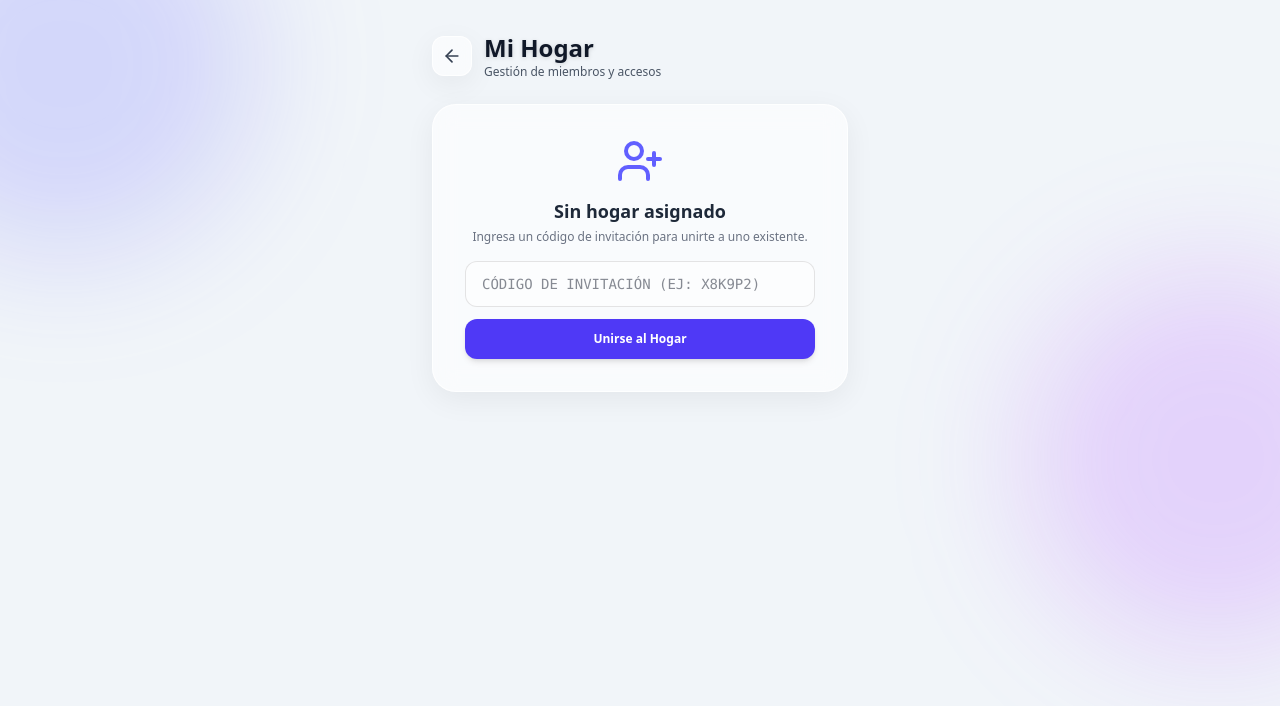
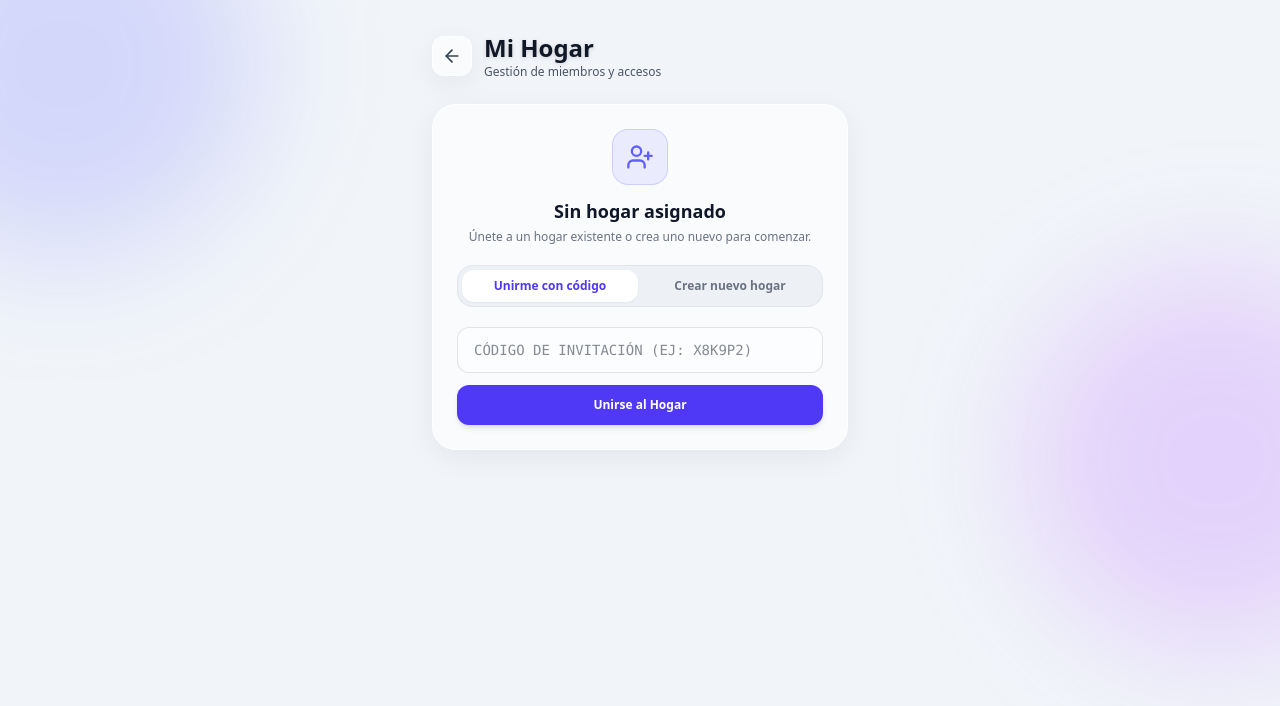
Before and after one commit to ronmardi/despensa, a Next.js app: page /household in a window 1280 px wide. Shown: the top 706 px of the page. Built offline with nearby package versions, Linux system fonts and the light colour scheme; no server answers.

Commit message:
fix: household id

```diff
--- a/src/app/(dashboard)/household/page.tsx
+++ b/src/app/(dashboard)/household/page.tsx
@@ -3,7 +3,7 @@
 import { useState, useEffect, useCallback } from 'react'
 import { createClient } from '@/lib/supabase/client'
 import Link from 'next/link'
-import { ArrowLeft, Users, Copy, Check, QrCode, UserPlus, Loader2, Share2, Pencil, X, User, Shield, UserMinus, RefreshCw, LogOut } from 'lucide-react'
+import { ArrowLeft, Users, Copy, Check, QrCode, UserPlus, Loader2, Share2, Pencil, X, User, Shield, UserMinus, RefreshCw, LogOut, PlusCircle } from 'lucide-react'
 import { toast } from 'sonner'
 
 interface Household {
@@ -43,6 +43,11 @@ export default function HouseholdPage() {
   const [joinCode, setJoinCode] = useState('')
   const [joining, setJoining] = useState(false)
   const [regenerating, setRegenerating] = useState(false)
+
+  // Estado para la vista sin hogar (Unirse vs Crear)
+  const [noHouseholdTab, setNoHouseholdTab] = useState<'join' | 'create'>('join')
+  const [newHogName, setNewHogName] = useState('')
+  const [creatingHog, setCreatingHog] = useState(false)
 
   const [isEditingName, setIsEditingName] = useState(false)
   const [newHouseholdName, setNewHouseholdName] = useState('')
@@ -354,6 +359,56 @@ export default function HouseholdPage() {
     setJoining(false)
   }
 
+  // Función para CREAR un nuevo hogar
+  const handleCreateHousehold = async (e: React.FormEvent) => {
+    e.preventDefault()
+    if (!newHogName.trim()) return
+
+    setCreatingHog(true)
+    const { data: { user } } = await supabase.auth.getUser()
+    if (!user) {
+      setCreatingHog(false)
+      return
+    }
+
+    const code = generateRandomCode()
+
+    const { data: newHh, error: hhErr } = await supabase
+      .from('households')
+      .insert({
+        name: newHogName.trim(),
+        invite_code: code,
+        created_by: user.id,
+        owner_id: user.id
+      })
+      .select()
+      .single()
+
+    if (hhErr || !newHh) {
+      toast.error('Error al crear el hogar', { description: hhErr?.message })
+      setCreatingHog(false)
+      return
+    }
+
+    await supabase.from('household_members').delete().eq('user_id', user.id)
+    const { error: memErr } = await supabase
+      .from('household_members')
+      .insert({
+        household_id: newHh.id,
+        user_id: user.id,
+        role: 'owner'
+      })
+
+    if (memErr) {
+      toast.error('Error al asignar propietario')
+    } else {
+      toast.success('¡Hogar creado con éxito!')
+      setNewHogName('')
+      loadHouseholdData()
+    }
+    setCreatingHog(false)
+  }
+
   const glass3dClass = "backdrop-blur-md bg-white/60 dark:bg-slate-900/60 border border-white/80 dark:border-slate-700/60 shadow-[0_8px_30px_rgb(0,0,0,0.06)] dark:shadow-[0_10px_35px_rgba(0,0,0,0.4)]"
 
   return (
@@ -635,11 +690,44 @@ export default function HouseholdPage() {
           </div>
         </div>
       ) : (
-        <div className={`rounded-3xl p-8 text-center ${glass3dClass}`}>
-          <UserPlus className="mx-auto mb-3 text-indigo-500" size={48} />
-          <h2 className="text-lg font-bold text-gray-800 dark:text-gray-200">Sin hogar asignado</h2>
-          <p className="mt-1 text-xs text-gray-500 dark:text-gray-400 mb-4">Ingresa un código de invitación para unirte a uno existente.</p>
+        /* VISTA SIN HOGAR: UNIRSE O CREAR */
+        <div className={`rounded-3xl p-6 text-center ${glass3dClass}`}>
+          <div className="mx-auto mb-3 flex h-14 w-14 items-center justify-center rounded-2xl bg-indigo-500/10 text-indigo-500 border border-indigo-500/20">
+            <UserPlus size={28} />
+          </div>
 
+          <h2 className="text-lg font-bold text-gray-900 dark:text-white">Sin hogar asignado</h2>
+          <p className="mt-1 text-xs text-gray-500 dark:text-gray-400 mb-5">
+            Únete a un hogar existente o crea uno nuevo para comenzar.
+          </p>
+
+          {/* Selector Unirse vs Crear */}
+          <div className="grid grid-cols-2 gap-1 rounded-2xl bg-slate-200/50 dark:bg-slate-950/50 p-1 mb-5 border border-black/5 dark:border-white/5">
+            <button
+              type="button"
+              onClick={() => setNoHouseholdTab('join')}
+              className={`py-2 text-xs font-bold rounded-xl transition-all cursor-pointer ${
+                noHouseholdTab === 'join'
+                  ? 'bg-white dark:bg-slate-800 text-indigo-600 dark:text-indigo-400 shadow-xs'
+                  : 'text-gray-500 dark:text-gray-400 hover:text-gray-800 dark:hover:text-gray-200'
+              }`}
+            >
+              Unirme con código
+            </button>
+            <button
+              type="button"
+              onClick={() => setNoHouseholdTab('create')}
+              className={`py-2 text-xs font-bold rounded-xl transition-all cursor-pointer ${
+                noHouseholdTab === 'create'
+                  ? 'bg-white dark:bg-slate-800 text-indigo-600 dark:text-indigo-400 shadow-xs'
+                  : 'text-gray-500 dark:text-gray-400 hover:text-gray-800 dark:hover:text-gray-200'
+              }`}
+            >
+              Crear nuevo hogar
+            </button>
+          </div>
+
+          {noHouseholdTab === 'join' ? (
             <form onSubmit={handleJoinHousehold} className="space-y-3">
               <input
                 type="text"
@@ -656,6 +744,24 @@ export default function HouseholdPage() {
                 {joining ? <Loader2 size={16} className="animate-spin" /> : 'Unirse al Hogar'}
               </button>
             </form>
+          ) : (
+            <form onSubmit={handleCreateHousehold} className="space-y-3">
+              <input
+                type="text"
+                placeholder="Nombre del hogar (Ej: Casa Martínez)"
+                value={newHogName}
+                onChange={(e) => setNewHogName(e.target.value)}
+                className="w-full rounded-xl bg-white/50 dark:bg-slate-950/50 border border-black/10 dark:border-white/10 px-4 py-3 text-sm text-gray-900 dark:text-white focus:outline-none focus:ring-2 focus:ring-indigo-500/50"
+              />
+              <button
+                type="submit"
+                disabled={creatingHog}
+                className="w-full rounded-xl bg-linear-to-r from-indigo-600 to-purple-600 text-white font-bold py-3 text-xs shadow-md active:scale-95 transition-all cursor-pointer disabled:opacity-50 flex items-center justify-center gap-2"
+              >
+                {creatingHog ? <Loader2 size={16} className="animate-spin" /> : <><PlusCircle size={16} /> Crear Hogar</>}
+              </button>
+            </form>
+          )}
         </div>
       )}
 
```
Lines whose indentation alone changed are shown as unchanged.
